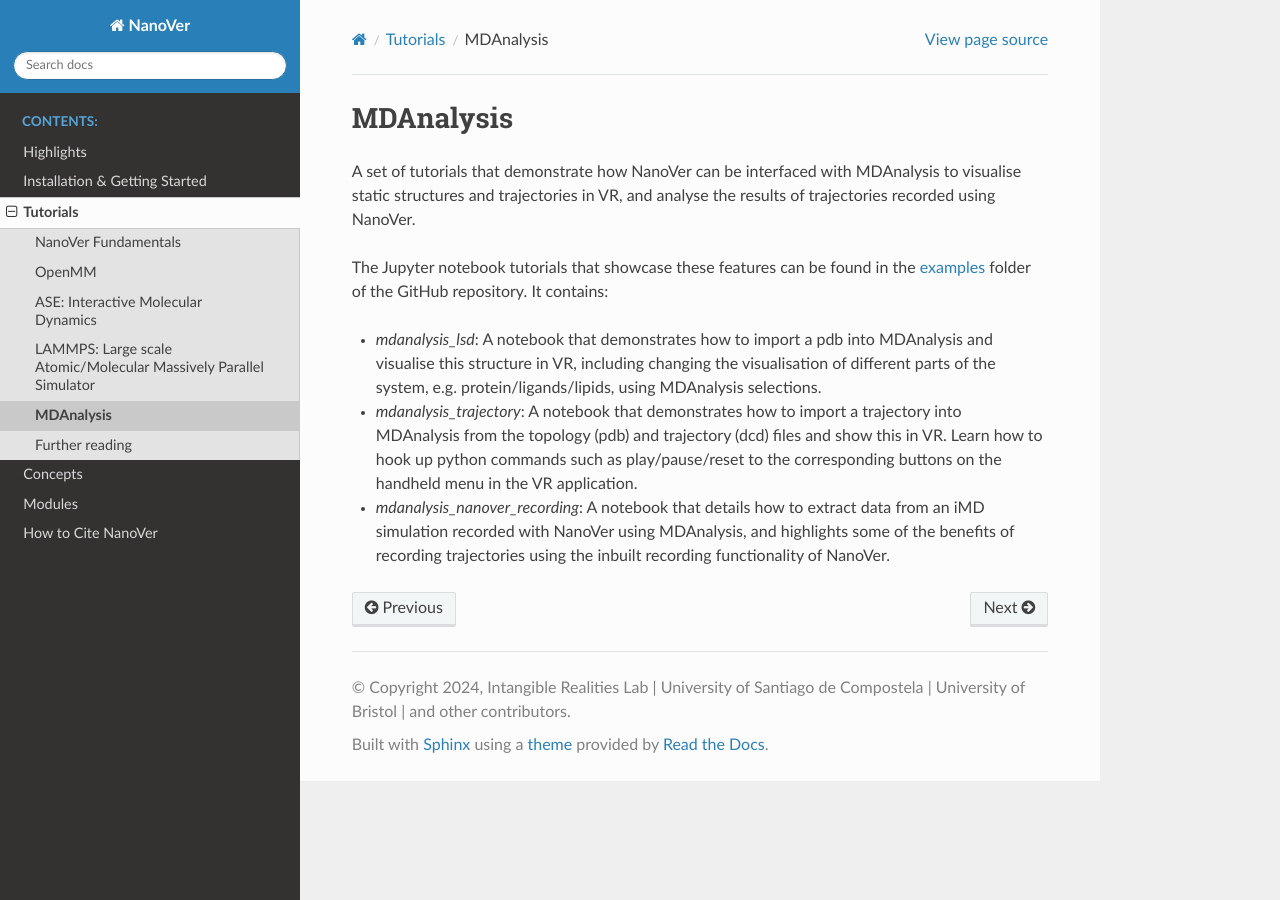
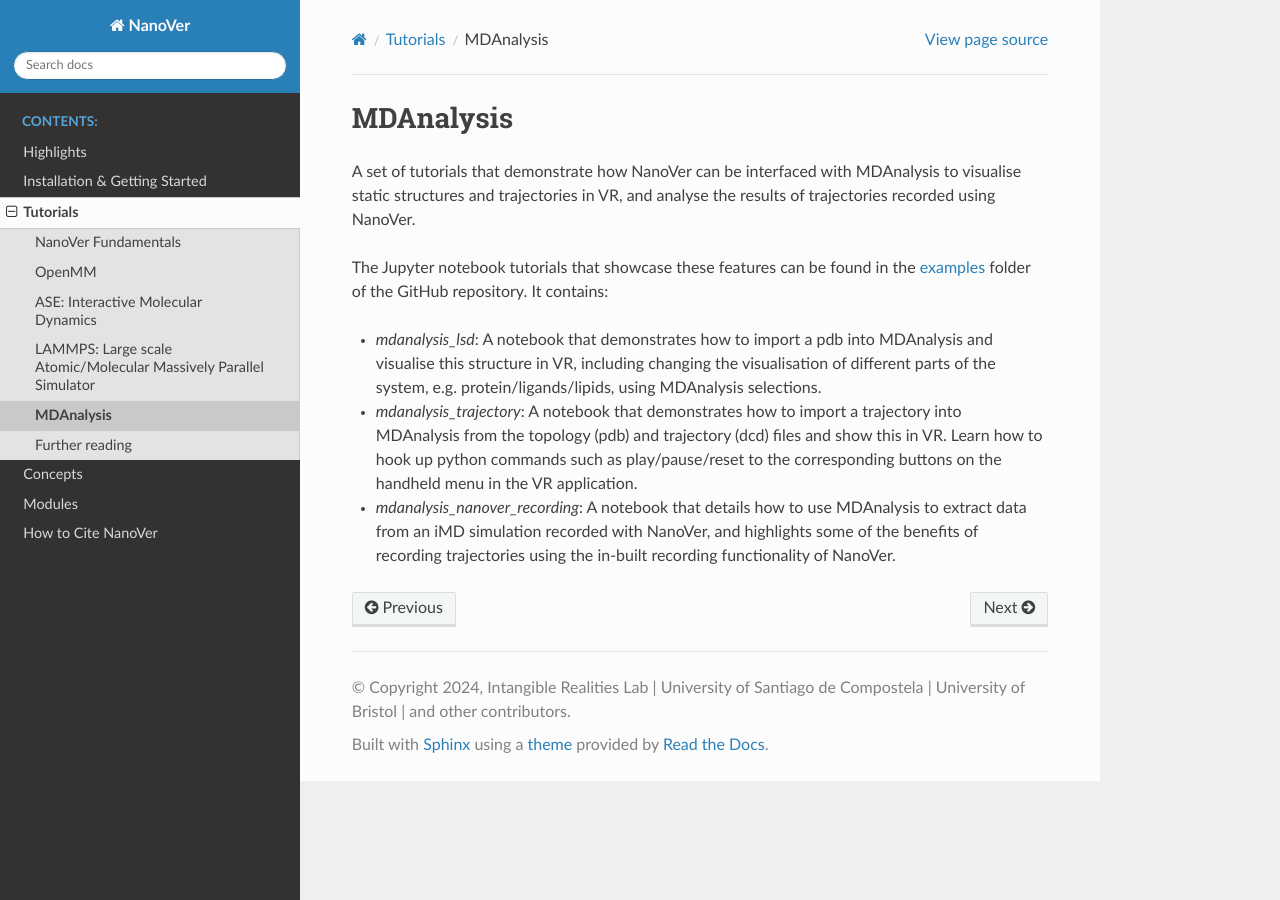
Before and after one commit to IRL2/nanover-docs, a Sphinx documentation site: the page built from source/tutorials/mdanalysis.rst, in a window 1280 px wide. Built offline with Sphinx 7.4.7 and the Read the Docs theme 2.0.0, drawn with Linux system fonts in a browser that asks for light colours; pages that are not in the unit, such as notebooks, are missing from menus; the version number could not be read and is left out.

Commit message:
Minor edits

```diff
--- a/source/tutorials/mdanalysis.rst
+++ b/source/tutorials/mdanalysis.rst
@@ -15,6 +15,6 @@ It contains:
 * `mdanalysis_trajectory`: A notebook that demonstrates how to import a trajectory into MDAnalysis from the topology
   (pdb) and trajectory (dcd) files and show this in VR. Learn how to hook up python commands such as play/pause/reset to
   the corresponding buttons on the handheld menu in the VR application.
-* `mdanalysis_nanover_recording`: A notebook that details how to extract data from an iMD simulation recorded with
-  NanoVer using MDAnalysis, and highlights some of the benefits of recording trajectories using the inbuilt recording
+* `mdanalysis_nanover_recording`: A notebook that details how to use MDAnalysis to extract data from an iMD simulation
+  recorded with NanoVer, and highlights some of the benefits of recording trajectories using the in-built recording
   functionality of NanoVer.
```
